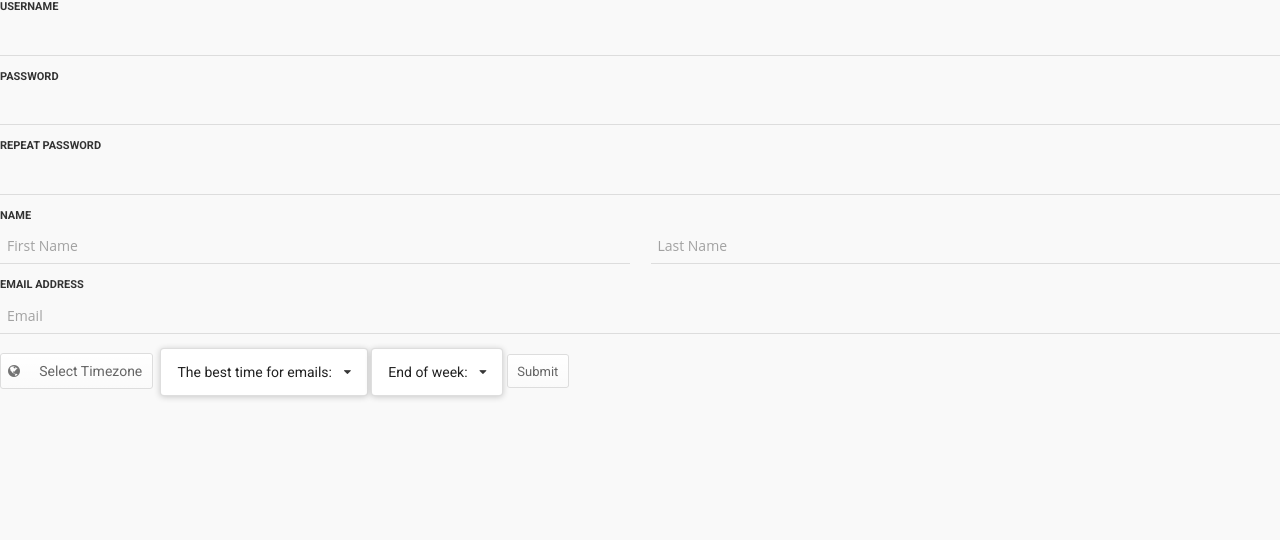
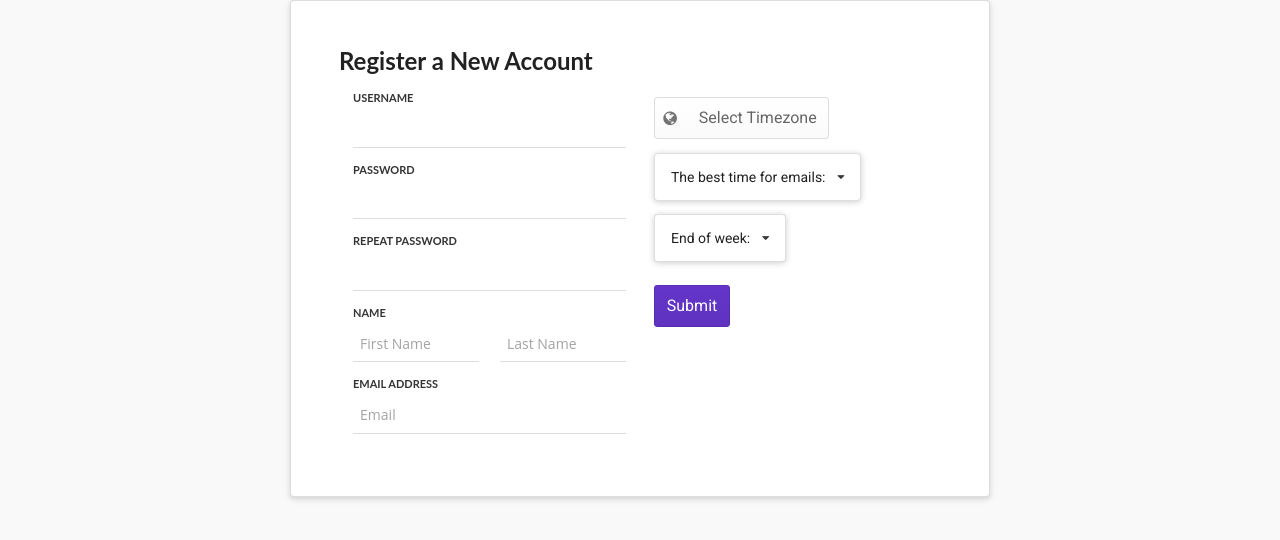
Before and after one commit to mehlcat/Games-for-Literacy-UI, a Django app: template main/templates/register.html in a window 1280 px wide. Shown: the top 540 px of the page. Run offline with Django 3.2, Linux system fonts and the light colour scheme; the template is opened without the code that fills it: values that come from a table or form of the project are taken from there, others are empty; parts of the project's set-up code (start-up, migrations or seed data) failed here and were passed over.

Commit message:
improvements to home and register pages

```diff
--- a/main/templates/login.html
+++ b/main/templates/login.html
@@ -3,6 +3,9 @@
   {% if form.errors %}
     <p class="error">Sorry, that's not a valid username or password</p>
   {% endif %}
+
+<div class="ui raised very padded text container segment">
+ <h2 class="ui header">Login to your account</h2>
 
   <form class="ui form" action="/login/" method="post">
    {% csrf_token %}
@@ -14,5 +17,6 @@
     <input type="submit" value="login" />
     <input type="hidden" name="next" value="{{ next|escape }}" />
   </form>
+  </div>
 
 {% include "footer.html" %}
--- a/main/templates/register.html
+++ b/main/templates/register.html
@@ -16,8 +16,12 @@
 {% endif %}
 
 
+<div class="ui raised very padded text container segment">
+  <h2 class="ui header">Register a New Account</h2>
 
+<div class="ui two column grid container">
 
+<div class="column">
       <form class="ui form" action="/register/" method="post">
           {% csrf_token %}
 
@@ -54,6 +58,11 @@
           <input type="text" name="email" placeholder="Email">
         </div>
 
+</div>
+<div class="column">
+  <div class="ui relaxed list">
+
+    <div class="item">
       <div class="ui floating dropdown labeled search icon button">
             <i class="world icon"></i>
             <span class="text">Select Timezone</span>
@@ -63,8 +72,9 @@
                 {% endfor %}
             </div>
       </div>
+    </div>
 
-
+    <div class="item">
       <div class="ui compact menu">
         <div class="ui simple dropdown item">
           The best time for emails:
@@ -76,7 +86,9 @@
           </div>
         </div>
       </div>
+    </div>
 
+    <div class="item">
       <div class="ui compact menu">
         <div class="ui simple dropdown item">
           End of week:
@@ -88,9 +100,19 @@
           </div>
         </div>
       </div>
+    </div>
 
-  <input class="ui button" type="submit"></input>
+      </div>
+      <input class="ui violet large center aligned  button" type="submit"></input>
+  </div>
 </form>
+
+
+
+</div>
+
+
+
 
 <script>
 $('.dropdown').dropdown();
```
Also changed, not shown: main/templates/home.html (+47 -0 lines), db.sqlite3, main/static/icons/AVR.png (added), main/static/icons/MED.png (added), 1 other file. Lines whose indentation alone changed are shown as unchanged.
